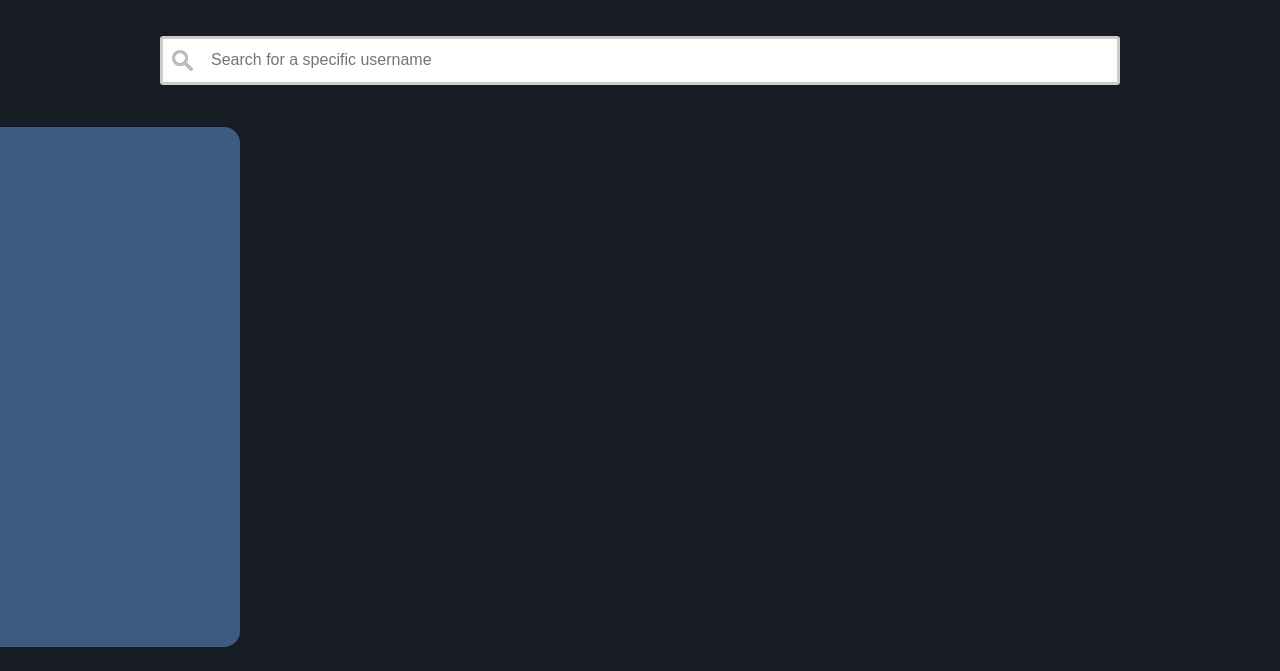
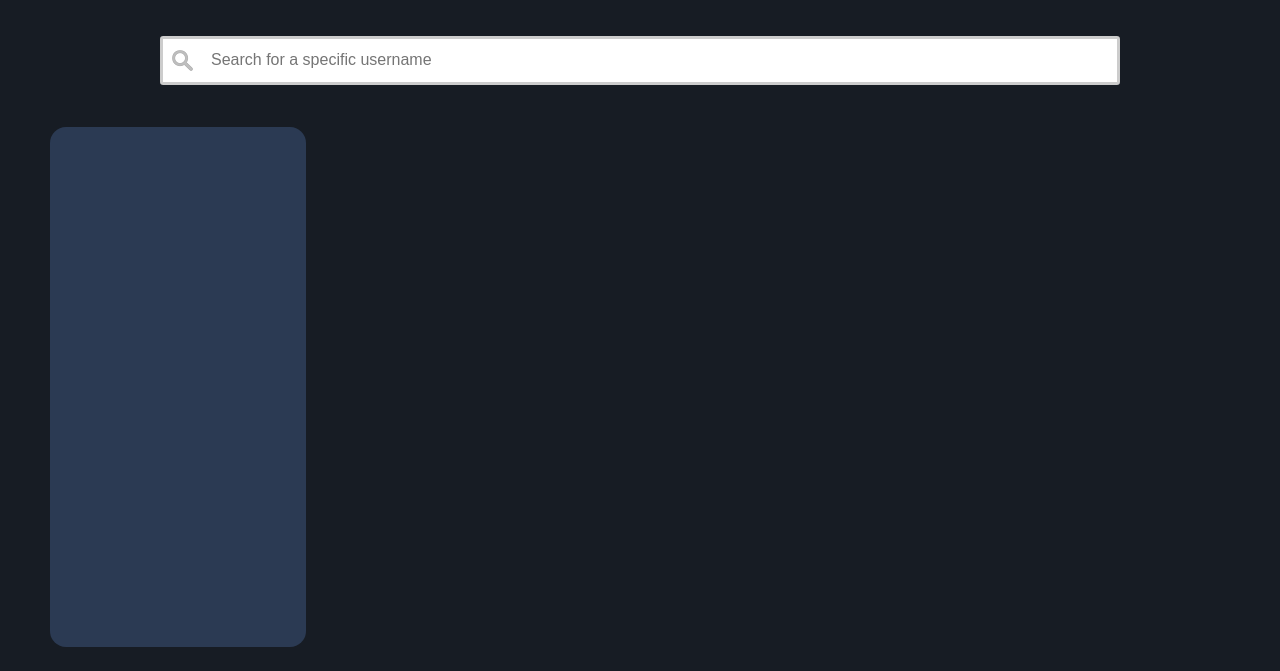
Before and after one commit to staten-island-tech/api-project-just-max-aronov, a website built with Parcel: page source/index.html in a window 1280 px wide. Both pictures are taken after a click on the button "Users". Shown: the part 129-800 px from the top of the page. Built offline with nearby package versions, Linux system fonts and the light colour scheme.

Commit message:
In-class progress: 0

```diff
--- a/source/index.html
+++ b/source/index.html
@@ -1,13 +1,15 @@
 <!DOCTYPE html>
 <html lang="en">
-
   <head>
     <meta charset="UTF-8" />
     <meta http-equiv="X-UA-Compatible" content="IE=edge" />
     <meta name="viewport" content="width=device-width, initial-scale=1.0" />
     <title>Github Data Fetcher</title>
     <link rel="preconnect" href="https://fonts.gstatic.com" />
-    <link href="https://fonts.googleapis.com/css2?family=Ubuntu&display=swap" rel="stylesheet" />
+    <link
+      href="https://fonts.googleapis.com/css2?family=Ubuntu&display=swap"
+      rel="stylesheet"
+    />
     <link rel="stylesheet" href="./styles/index.scss" />
   </head>
 
@@ -46,7 +48,12 @@
             </button>
           </div>
           <div class="nav-button-container">
-                    <a href="https://github.com/staten-island-tech/api-project-just-max-aronov" target="_blank" class="nav-button" id="code-nav-button">
+            <a
+              href="https://github.com/staten-island-tech/api-project-just-max-aronov"
+              target="_blank"
+              class="nav-button"
+              id="code-nav-button"
+            >
               <div class="nav-button-text-container">
                 <h2 class="nav-button-text">Code</h2>
               </div>
@@ -63,17 +70,24 @@
     <section id="user-search-section">
       <div id="user-search-container">
         <div id="user-search-input-container">
-                <input type="text" id="user-search-input" placeholder="Search for a specific username" />
+          <input
+            type="text"
+            id="user-search-input"
+            placeholder="Search for a specific username"
+          />
         </div>
       </div>
     </section>
     <section id="user-filter-section">
       <div id="user-filter-container">
-            <div id="user-filter-panel"></div>
+        <div id="reset-user-filters-button-container"></div>
+        <div id="user-follower-filter-container"></div>
+        <div id="user-following-filter-container"></div>
+        <div id="user-repos-filter-container"></div>
+        <div id="user-gists-filter-container"></div>
       </div>
     </section>
 
     <script src="./scripts/index.js"></script>
   </body>
-
 </html>
--- a/source/scripts/index.js
+++ b/source/scripts/index.js
@@ -1,6 +1,6 @@
 import { Octokit } from "@octokit/rest";
-import 'regenerator-runtime/runtime'
-import anime from 'animejs/lib/anime.es.js';
+import "regenerator-runtime/runtime";
+import anime from "animejs/lib/anime.es.js";
 
 const octokit = new Octokit();
 
@@ -18,12 +18,12 @@ function keyup(e) {
 
 function userObjectObtain() {
   return octokit.rest.users.getByUsername({
-        username: inputTextValue
+    username: inputTextValue,
   });
 }
 
 async function userFullfilled() {
-    const userObject = await (await userObjectObtain()).data
+  const userObject = await (await userObjectObtain()).data;
   let userName = userObject.login;
   let avatarURL = userObject.avatar_url;
   let bio = userObject.bio;
@@ -34,95 +34,142 @@ async function userFullfilled() {
   let nickName = userObject.name;
   let repoCount = userObject.public_repos;
 
-    let year = new Intl.DateTimeFormat('en', { year: 'numeric' }).format(creationDatePreformatted)
-    let month = new Intl.DateTimeFormat('en', { month: 'long' }).format(creationDatePreformatted)
-    let day = new Intl.DateTimeFormat('en', { day: '2-digit' }).format(creationDatePreformatted)
+  let year = new Intl.DateTimeFormat("en", { year: "numeric" }).format(
+    creationDatePreformatted
+  );
+  let month = new Intl.DateTimeFormat("en", { month: "long" }).format(
+    creationDatePreformatted
+  );
+  let day = new Intl.DateTimeFormat("en", { day: "2-digit" }).format(
+    creationDatePreformatted
+  );
 
-    let hour = new Intl.DateTimeFormat('en', { hour: '2-digit', hour12: false }).format(creationDatePreformatted)
-    let minute = new Intl.DateTimeFormat('en', { minute: '2-digit' }).format(creationDatePreformatted)
-    let second = new Intl.DateTimeFormat('en', { second: '2-digit' }).format(creationDatePreformatted)
+  let hour = new Intl.DateTimeFormat("en", {
+    hour: "2-digit",
+    hour12: false,
+  }).format(creationDatePreformatted);
+  let minute = new Intl.DateTimeFormat("en", { minute: "2-digit" }).format(
+    creationDatePreformatted
+  );
+  let second = new Intl.DateTimeFormat("en", { second: "2-digit" }).format(
+    creationDatePreformatted
+  );
 
-    let creationDateFormatted = `${month} ${day}, ${year}, at ${hour}:${minute}:${second}`
+  let creationDateFormatted = `${month} ${day}, ${year}, at ${hour}:${minute}:${second}`;
 
-    console.log(`Username: ${userName} \"${nickName}\" \nAvatar: ${avatarURL}\nStatus: \"${bio}\"\nCreated at ${creationDateFormatted}\nHas ${followers} followers\nFollowing ${following} users\nProfile: ${profileURL}\n${repoCount} public repositories`)
+  console.log(
+    `Username: ${userName} \"${nickName}\" \nAvatar: ${avatarURL}\nStatus: \"${bio}\"\nCreated at ${creationDateFormatted}\nHas ${followers} followers\nFollowing ${following} users\nProfile: ${profileURL}\n${repoCount} public repositories`
+  );
 }
 
-document.getElementById("users-nav-button").addEventListener("mouseover", () => {
+document
+  .getElementById("users-nav-button")
+  .addEventListener("mouseover", () => {
     document.getElementById("tooltip-text-container").style.opacity = 1;
-    document.getElementById("tooltip-text").textContent = "Search for and view information about a user";
-})
+    document.getElementById("tooltip-text").textContent =
+      "Search for and view information about a user";
+  });
 
 document.getElementById("users-nav-button").addEventListener("mouseout", () => {
   document.getElementById("tooltip-text-container").style.opacity = 0;
   document.getElementById("tooltip-text").textContent = "";
-})
+});
 
-document.getElementById("repos-nav-button").addEventListener("mouseover", () => {
+document
+  .getElementById("repos-nav-button")
+  .addEventListener("mouseover", () => {
     document.getElementById("tooltip-text-container").style.opacity = 1;
-    document.getElementById("tooltip-text").textContent = "Search for and view information about a repository";
-})
+    document.getElementById("tooltip-text").textContent =
+      "Search for and view information about a repository";
+  });
 
 document.getElementById("repos-nav-button").addEventListener("mouseout", () => {
   document.getElementById("tooltip-text-container").style.opacity = 0;
   document.getElementById("tooltip-text").textContent = "";
-})
+});
 
 document.getElementById("code-nav-button").addEventListener("mouseover", () => {
   document.getElementById("tooltip-text-container").style.opacity = 1;
-    document.getElementById("tooltip-text").textContent = "Look through my spaghetti code";
-})
+  document.getElementById("tooltip-text").textContent =
+    "Look through my spaghetti code";
+});
 
 document.getElementById("code-nav-button").addEventListener("mouseout", () => {
   document.getElementById("tooltip-text-container").style.opacity = 0;
   document.getElementById("tooltip-text").textContent = "";
-})
-
-document.getElementById("users-nav-button").addEventListener("click", function mainPageAnimation() {
-    let userMainHide = anime.timeline({
-        easing: 'cubicBezier(0.420, 0.000, 0.580, 1.000)',
-        duration: 500
 });
 
-    userMainHide.add({
+document
+  .getElementById("users-nav-button")
+  .addEventListener("click", function mainPageAnimation() {
+    let userMainHide = anime.timeline({
+      easing: "cubicBezier(0.420, 0.000, 0.580, 1.000)",
+      duration: 500,
+    });
+
+    userMainHide
+      .add(
+        {
           targets: document.getElementById("page-header"),
-        top: 0
-    }, 0)
+          top: 0,
+        },
+        0
+      )
 
-    .add({
+      .add(
+        {
           targets: document.getElementById("subtitle-container"),
-        opacity: 0
-    }, 0)
+          opacity: 0,
+        },
+        0
+      )
 
-    .add({
+      .add(
+        {
           targets: document.getElementById("navigation-section"),
           top: 300,
-        opacity: 0
-    }, 0)
+          opacity: 0,
+        },
+        0
+      )
 
-    .add({
+      .add(
+        {
           targets: document.getElementById("navigation-section"),
-        top: -100
-    }, 500);
+          top: -100,
+        },
+        500
+      );
 
     let userNewShow = anime.timeline({
       duration: 800,
-        delay: 0
+      delay: 0,
     });
 
-    userNewShow.add({
+    userNewShow
+      .add(
+        {
           targets: document.getElementById("user-search-section"),
-        left: 0
-    }, 0)
+          left: 0,
+        },
+        0
+      )
 
-    .add({
+      .add(
+        {
           targets: document.getElementById("user-search-section"),
           top: 152.5,
-        opacity: 1
-    }, 700)
+          opacity: 1,
+        },
+        700
+      )
 
-    .add({
+      .add(
+        {
           targets: document.getElementById("user-filter-section"),
-        left: -400,
-        opacity: 1
-    }, 800)
-})
+          left: 50,
+          opacity: 1,
+        },
+        800
+      );
+  });
--- a/source/styles/_user-nav.scss
+++ b/source/styles/_user-nav.scss
@@ -28,7 +28,7 @@
   border-radius: 0.2rem;
   font-size: 1rem;
   background-color: white;
-    background-image: url('../media/input-icon.png');
+  background-image: url("../media/input-icon.png");
   background-position: 1% 50%;
   background-repeat: no-repeat;
   padding: 1vw 2vh 1vw 6vh;
@@ -42,19 +42,17 @@
   opacity: 0;
   position: absolute;
   top: 32vh;
-    left: -50vw;
-    width: 50vw;
+  left: -20vw;
+  width: 20vw;
   height: 65vh;
 }
 
 #user-filter-container {
+  display: grid;
+  grid-template-columns: 1fr;
+  grid-template-rows: repeat(5, 1fr);
   width: 100%;
   height: 100%;
+  background-color: $primary-dark;
+  border-radius: 1rem;
 }
-
-#user-filter-panel {
-    width: 100%;
-    height: 100%;
-    background-color: $primary;
-    border-radius: 0 1rem 1rem 0;
-}
```
Also changed, not shown: source/styles/index.css, 2 other files. Lines whose indentation alone changed are shown as unchanged.
